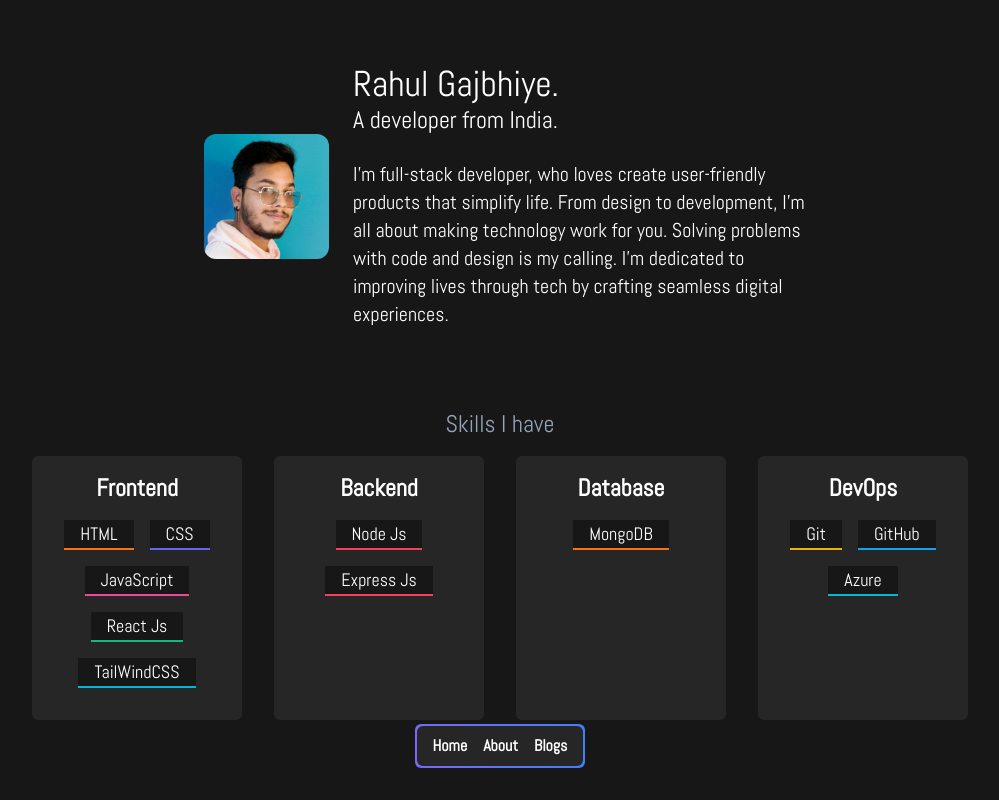
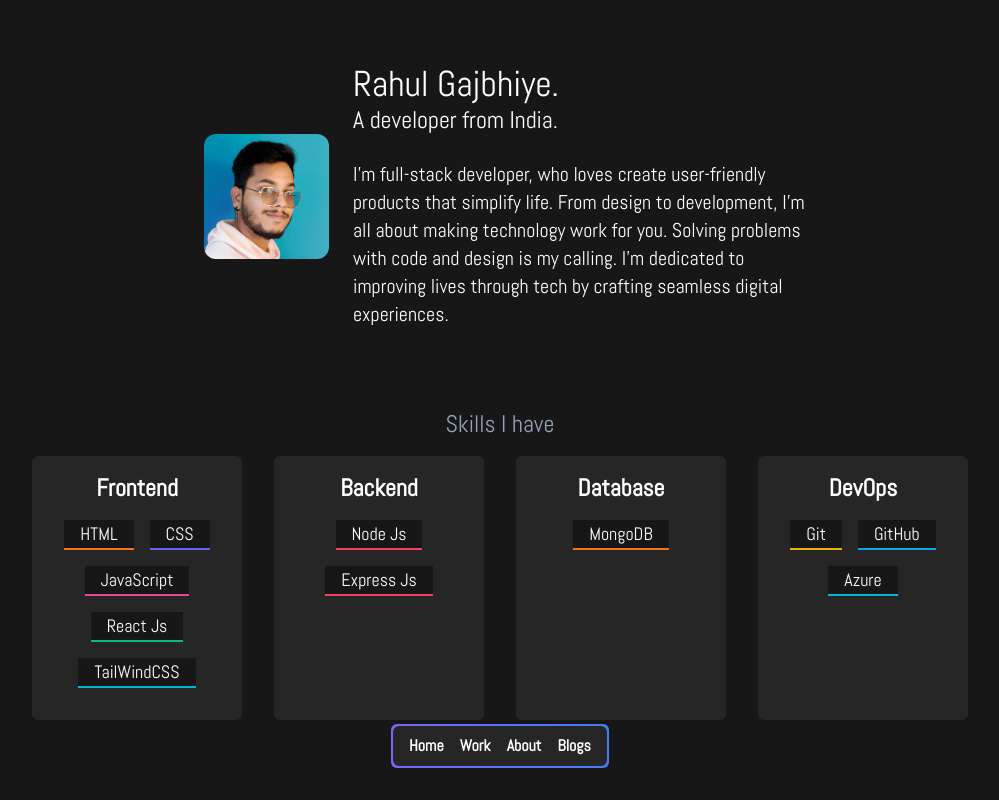
Before and after one commit to rahulgajbhiye01/rahulgajbhiye01, a React (Vite) app: page /About in a window 1280 px wide. Shown: the whole page, without its empty margins (140-1139 px from the left). Built offline with nearby package versions, Linux system fonts and the light colour scheme.

Commit message:
separated work section

```diff
--- a/package.json
+++ b/package.json
@@ -17,7 +17,7 @@
     "react-dom": "^18.2.0",
     "react-icons": "^4.11.0",
     "react-router-dom": "^6.17.0",
-    "sort-by": "^1.2.0"
+    "sort-by": "^0.0.2"
   },
   "devDependencies": {
     "@types/react": "^18.2.15",
--- a/src/App.jsx
+++ b/src/App.jsx
@@ -4,13 +4,14 @@ import {
   Route,
   RouterProvider,
 } from "react-router-dom";
-import { Layout, Home, Blogs, About } from "@pages";
+import { Layout, Home, Blogs, About, Work } from "@pages";
 
 function App() {
   const router = createBrowserRouter(
     createRoutesFromElements(
       <Route path="/" element={<Layout />}>
         <Route path="/" element={<Home />} />
+        <Route path="Work" element={<Work />} />
         <Route path="About" element={<About />} />
         <Route path="Blogs" element={<Blogs />} />
       </Route>,
--- a/src/containers/Navbar.jsx
+++ b/src/containers/Navbar.jsx
@@ -3,10 +3,13 @@ import { Link } from "react-router-dom";
 const NavBar = () => {
   return (
     <header className="z-999 fixed bottom-4 left-0 right-0 mx-auto my-4 flex items-center justify-center">
-      <nav className="animate-border inline-block rounded-md bg-neutral-800 bg-gradient-to-r from-red-500 via-purple-500 to-blue-500 bg-[length:400%_400%] p-0.5">
+      <nav className="inline-block animate-border rounded-md bg-neutral-800 bg-gradient-to-r from-red-500 via-purple-500 to-blue-500 bg-[length:400%_400%] p-0.5">
         <ul className="flex flex-1 items-center justify-center gap-4 rounded-md bg-neutral-800 px-4 py-2 font-bold">
           <li className="max-h-6 border-solid hover:border-b-2 hover:border-orange-500">
             <Link to="/">Home</Link>
+          </li>
+          <li className="max-h-6 border-solid hover:border-b-2 hover:border-orange-500">
+            <Link to="work">Work</Link>
           </li>
           <li className="max-h-6 border-solid hover:border-b-2 hover:border-orange-500">
             <Link to="about">About</Link>
--- a/src/containers/Home/Works.jsx
+++ b/src/containers/Work/Works.jsx
@@ -2,7 +2,7 @@ import { Work } from "@components";
 
 const Works = () => {
   return (
-    <section
+    <div
       id="work"
       className="mx-auto flex flex-col items-center justify-center gap-12 p-4 text-center md:w-4/5 xl:w-3/5"
     >
@@ -14,7 +14,7 @@ const Works = () => {
         <h1 className="text-2xl text-slate-400">Other Projects</h1>
         <Work scope={"Other"} />
       </div>
-    </section>
+    </div>
   );
 };
 
--- a/src/containers/index.js
+++ b/src/containers/index.js
@@ -1,6 +1,6 @@
 import Navbar from "./Navbar.jsx";
 import HomeHero from "./Home/HomeHero.jsx";
-import Works from "./Home/Works.jsx";
+import Works from "./Work/Works.jsx";
 import Skills from "./About/Skills.jsx";
 import AboutHero from "./About/AboutHero.jsx";
 import BlogsHero from "./Blogs/BlogsHero.jsx";
--- a/src/pages/Home.jsx
+++ b/src/pages/Home.jsx
@@ -1,12 +1,7 @@
-import { HomeHero, Works } from "@containers";
+import { HomeHero } from "@containers";
 
 const Home = () => {
-  return (
-    <>
-      <HomeHero />
-      <Works />
-    </>
-  );
+  return <HomeHero />;
 };
 
 export default Home;
--- /dev/null
+++ b/src/pages/Work.jsx
@@ -0,0 +1,14 @@
+import { Works } from "@containers";
+
+const Work = () => {
+  return (
+    <section
+      id="work"
+      className="flex h-screen flex-col items-center justify-center px-4 py-10 text-center"
+    >
+      <Works />
+    </section>
+  );
+};
+
+export default Work;
--- a/src/pages/index.js
+++ b/src/pages/index.js
@@ -2,5 +2,6 @@ import Layout from "./Layout.jsx";
 import Home from "./Home.jsx";
 import Blogs from "./Blogs.jsx";
 import About from "./About.jsx";
+import Work from "./Work.jsx";
 
-export { Layout, Home, Blogs, About };
+export { Layout, Home, Blogs, About, Work };
```
Also changed, not shown: 1 other file (tests, documents, lock files or other folders).
